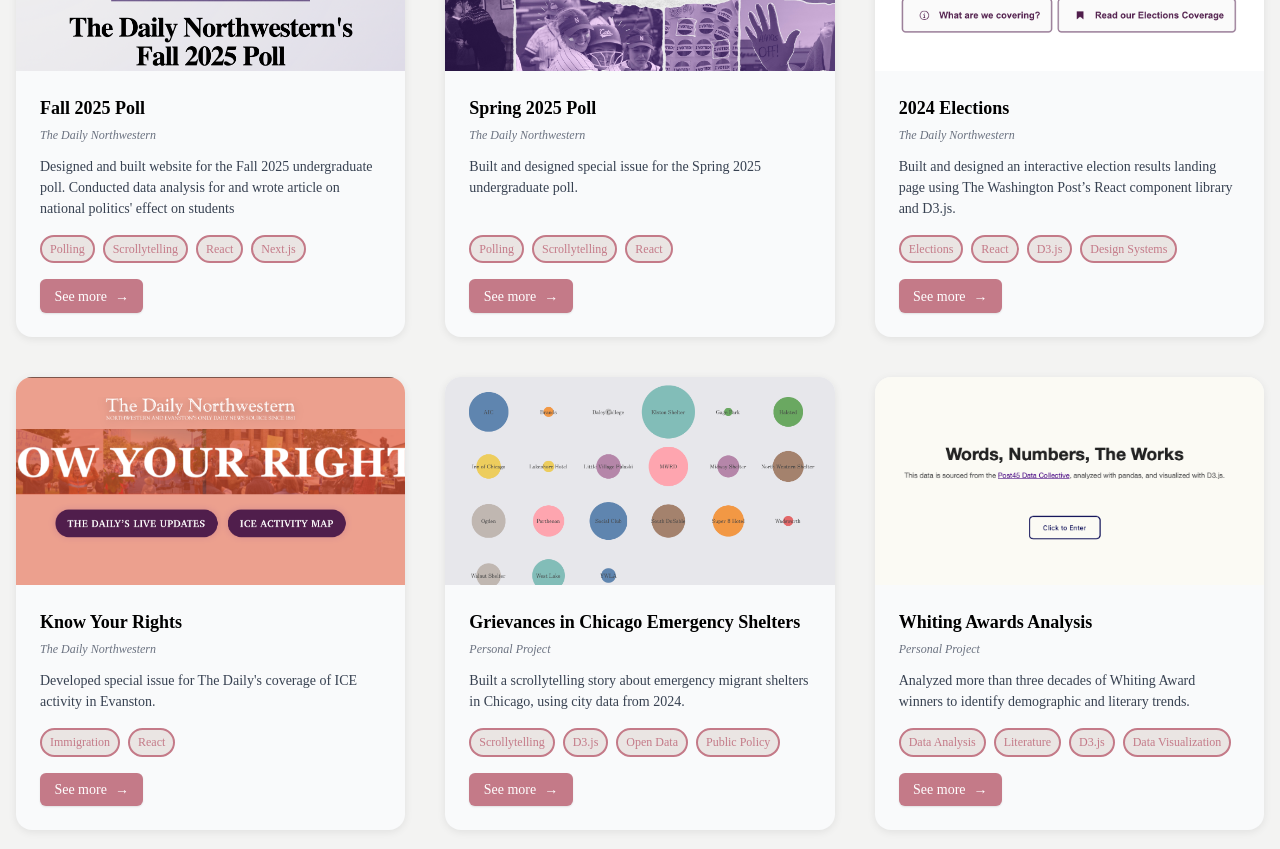
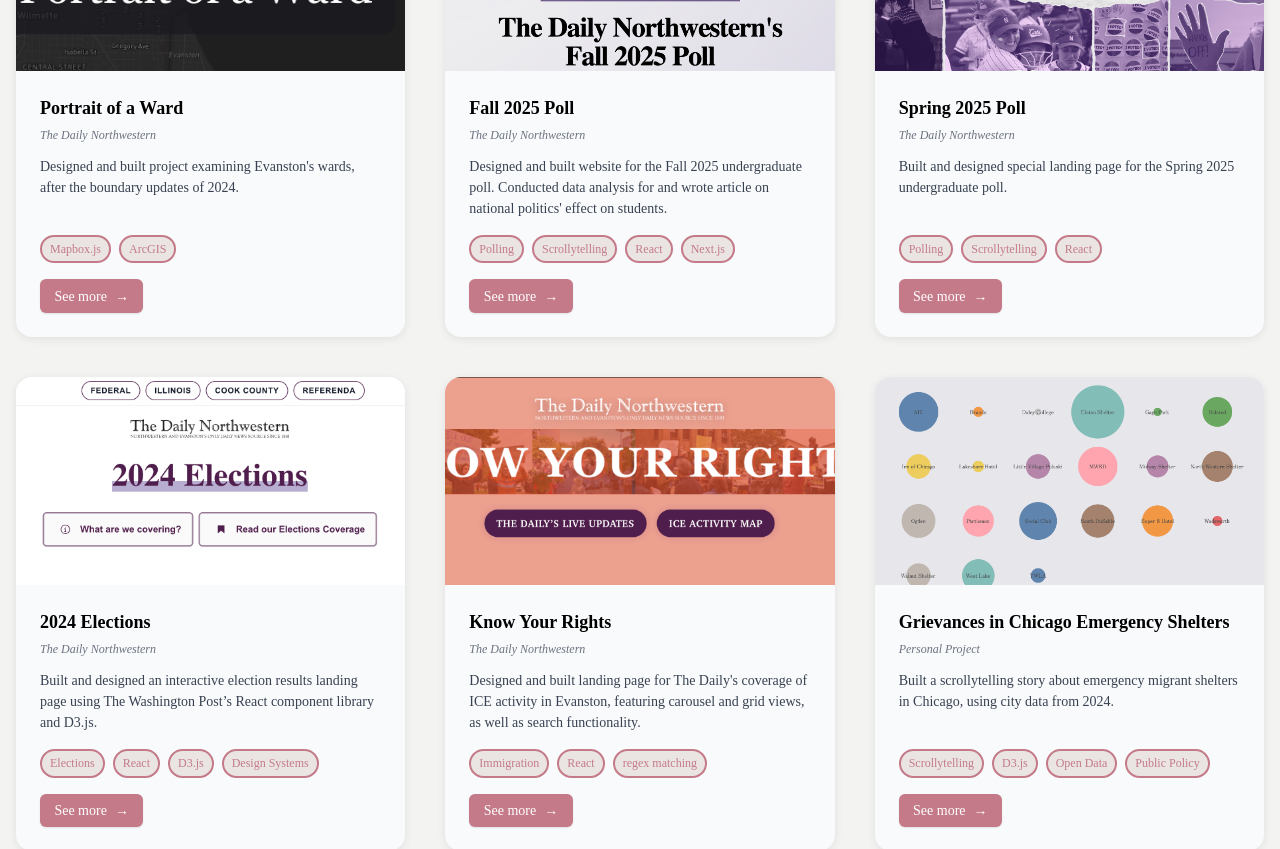
Before and after one commit to yongssh/yongssh.github.io, a Next.js app: page /projects in a window 1280 px wide. Shown: the part 480-1329 px from the top of the page. Built offline with nearby package versions, Linux system fonts and the light colour scheme; a web font is replaced by a local one.

Commit message:
updated projs

```diff
--- a/src/app/projects/page.tsx
+++ b/src/app/projects/page.tsx
@@ -6,11 +6,21 @@
 
 const projects = [
   // ===== WEB & DATA PROJECTS =====
+      {
+    title: "Portrait of a Ward",
+    outlet: "The Daily Northwestern",
+    description:
+      "Designed and built project examining Evanston's wards, after the boundary updates of 2024.",
+    image: "/portraitofaward.png",
+    url: "https://apps.dailynorthwestern.com/portrait-of-a-ward-2025/",
+    tags: ["Mapbox.js", "ArcGIS"],
+    type: "Web & Data",
+  },
     {
     title: "Fall 2025 Poll",
     outlet: "The Daily Northwestern",
     description:
-      "Designed and built website for the Fall 2025 undergraduate poll. Conducted data analysis for and wrote article on national politics' effect on students",
+      "Designed and built website for the Fall 2025 undergraduate poll. Conducted data analysis for and wrote article on national politics' effect on students.",
     image: "/F25poll.png",
     url: "https://apps.dailynorthwestern.com/f25poll/",
     tags: ["Polling", "Scrollytelling", "React", "Next.js"],
@@ -20,7 +30,7 @@
     title: "Spring 2025 Poll",
     outlet: "The Daily Northwestern",
     description:
-      "Built and designed special issue for the Spring 2025 undergraduate poll.",
+      "Built and designed special landing page for the Spring 2025 undergraduate poll.",
     image: "/SpringCampusPoll-2.jpg",
     url: "https://apps.dailynorthwestern.com/s25poll/",
     tags: ["Polling", "Scrollytelling", "React"],
@@ -40,10 +50,10 @@
     title: "Know Your Rights",
     outlet: "The Daily Northwestern",
     description:
-      "Developed special issue for The Daily's coverage of ICE activity in Evanston.",
+      "Designed and built landing page for The Daily's coverage of ICE activity in Evanston, featuring carousel and grid views, as well as search functionality.",
     image: "/KYR.png",
     url: "https://apps.dailynorthwestern.com/know-your-rights/",
-    tags: ["Immigration", "React"],
+    tags: ["Immigration", "React", "regex matching"],
     type: "Web & Data",
   },
   {
```
Also changed, not shown: public/portraitofaward.png (added).
